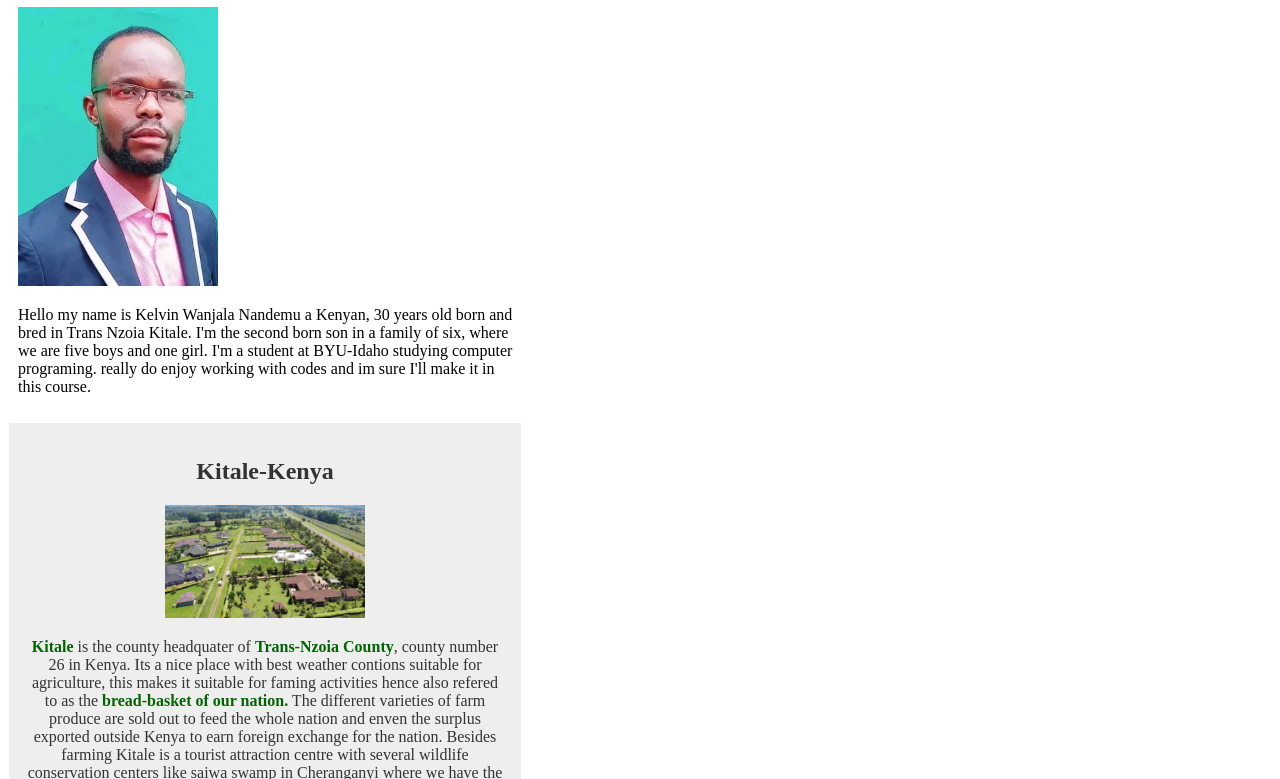
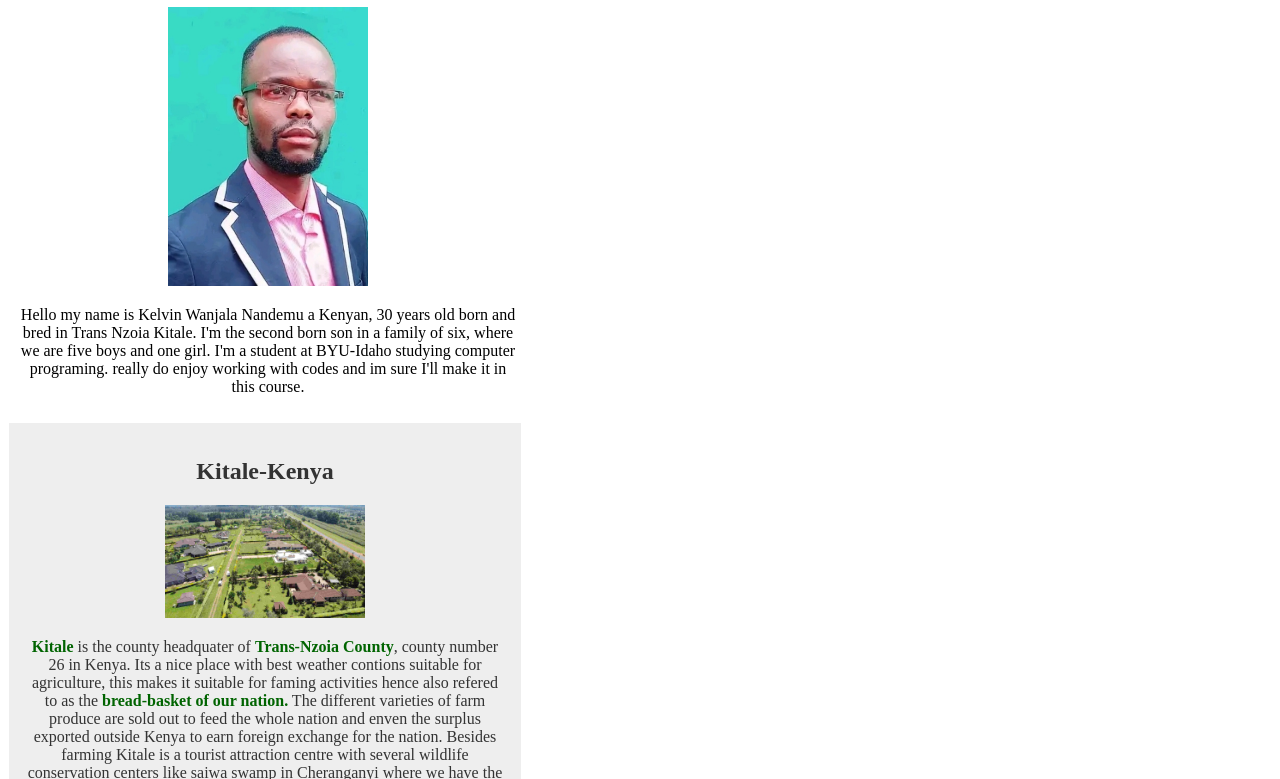
Before and after one commit to knandemu/wdd130, a plain HTML site: page index.html in a window 1280 px wide. Shown: the part 244-1023 px from the top of the page. Drawn offline with Linux system fonts and the light colour scheme.

Commit message:
root property

```diff
--- a/styles/styles.css
+++ b/styles/styles.css
@@ -1,3 +1,8 @@
+:root {
+    text-align: center;
+    height: auto;
+
+}
 nav {
     background-color: rgb(48, 48, 183);
     padding: 10px;
@@ -12,7 +17,6 @@ h1 {
 }
 .main-img {
     width: 150px;
-    height: auto;
     border: 1px solid black;
     padding: 2px;
     box-shadow: 0 0 30px gray;
@@ -31,11 +35,10 @@ aside {
     padding: 1em;
     background-color: #eee;
     color: #333;
-    text-align: center;
+
 }
 img {
     width: 200px;
-    height: auto;
 }
 p {
     padding: 0;
@@ -43,7 +46,6 @@ p {
 footer {
     margin-top: 1em;
     border-top: 1px solid black;
-    text-align: center;
 }
 strong {
    cursor: pointer;
```
